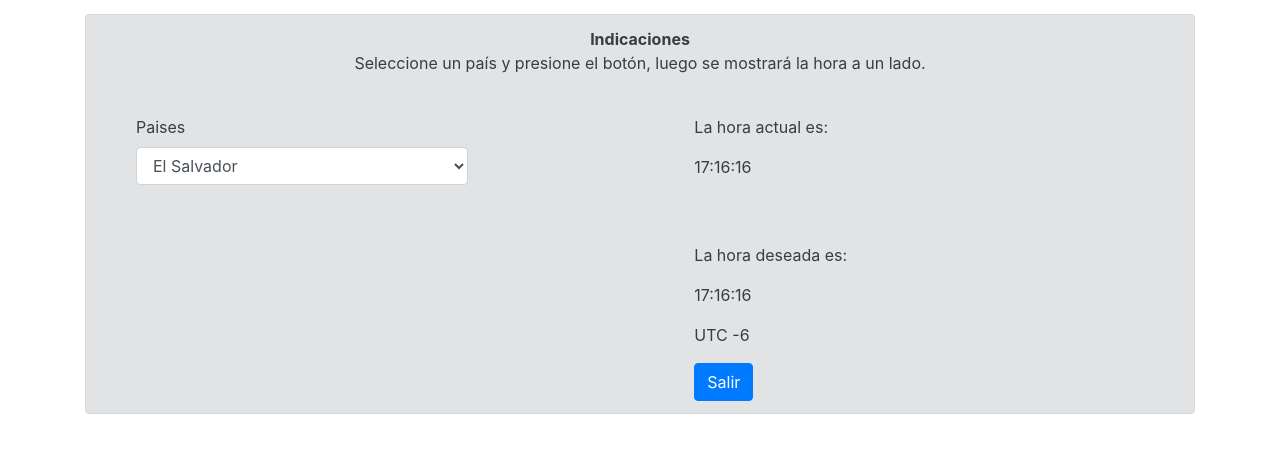
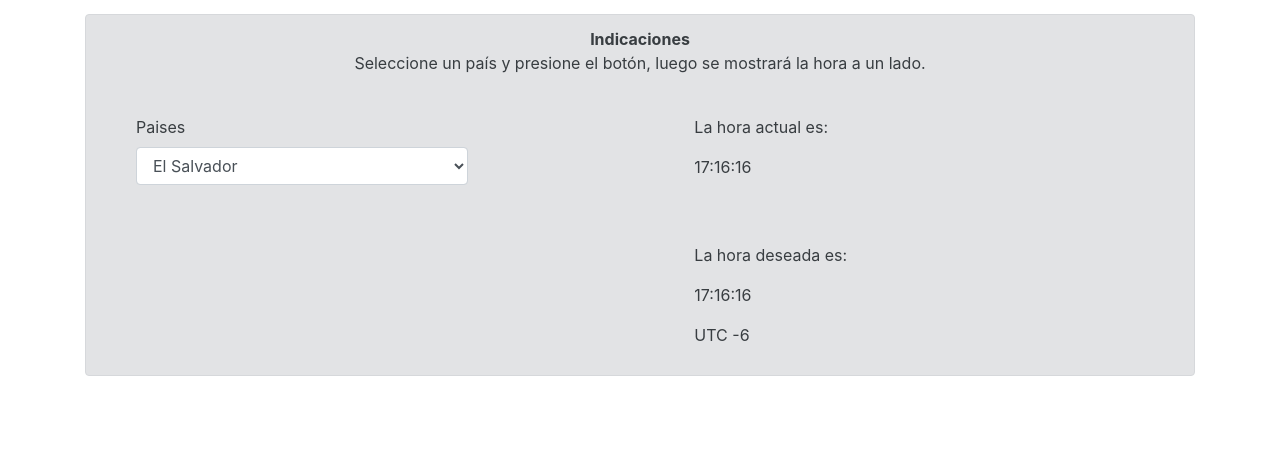
Before and after one commit to JonathanZavala17/JonathanZavala17.github.io, a plain HTML site: page index.html in a window 1280 px wide. Shown: the part 84-536 px from the top of the page. Drawn offline with Linux system fonts and the light colour scheme; a script that the page names is missing; files whose address does not match are found by name.

Commit message:
Actualizar

```diff
--- a/index.html
+++ b/index.html
@@ -263,6 +263,7 @@
 -->
           </select>
           </div>
+  <!--        <button type="button" class="btn btn-primary">Seleccionar</button> -->
 
           </form>
 
@@ -275,7 +276,7 @@
 
       <p class="text.justify" id="texto">Aqui va la tabla con las horas </p>
 
-      <button type="button" name='close' value='Salir' onclick='window.close()' class="btn btn-primary">Salir</button>
+  <!--    <button type="button" name='close' value='Salir' onclick='window.close()' class="btn btn-primary">Salir</button> -->
 
           </div>
 </div>
```
